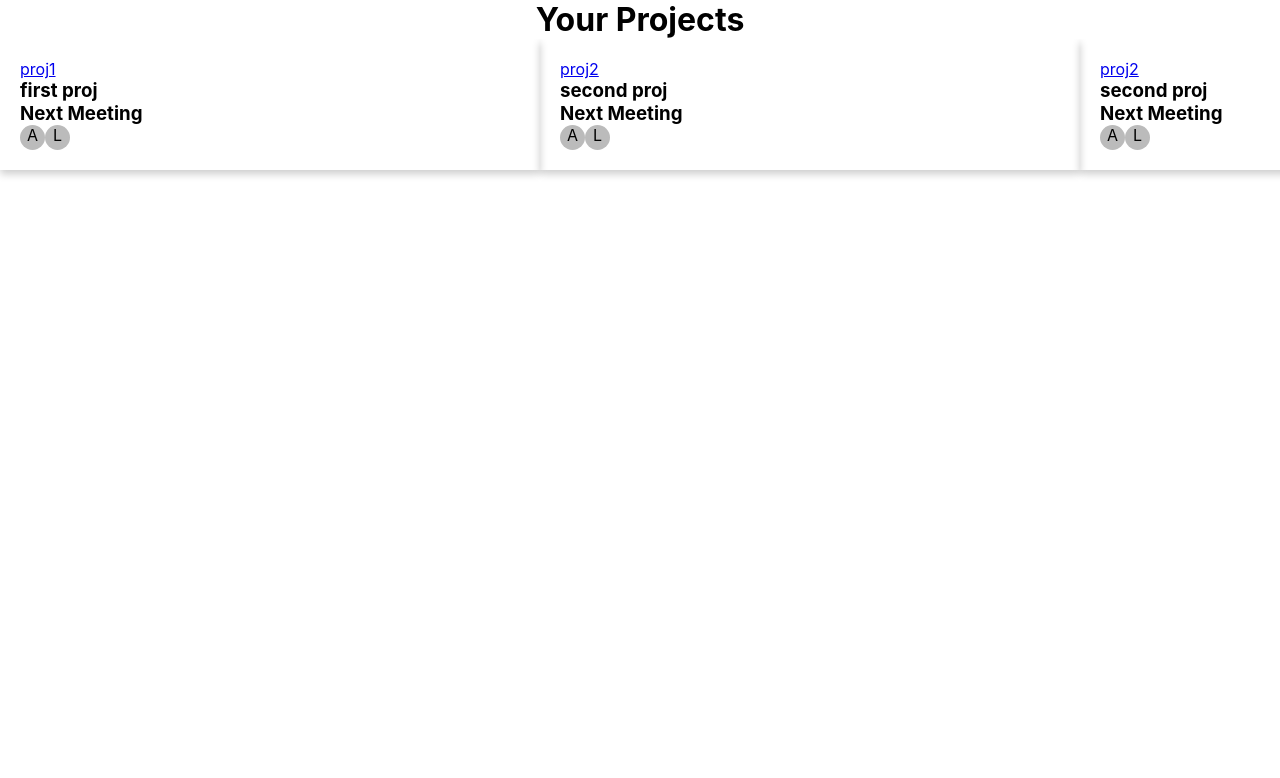
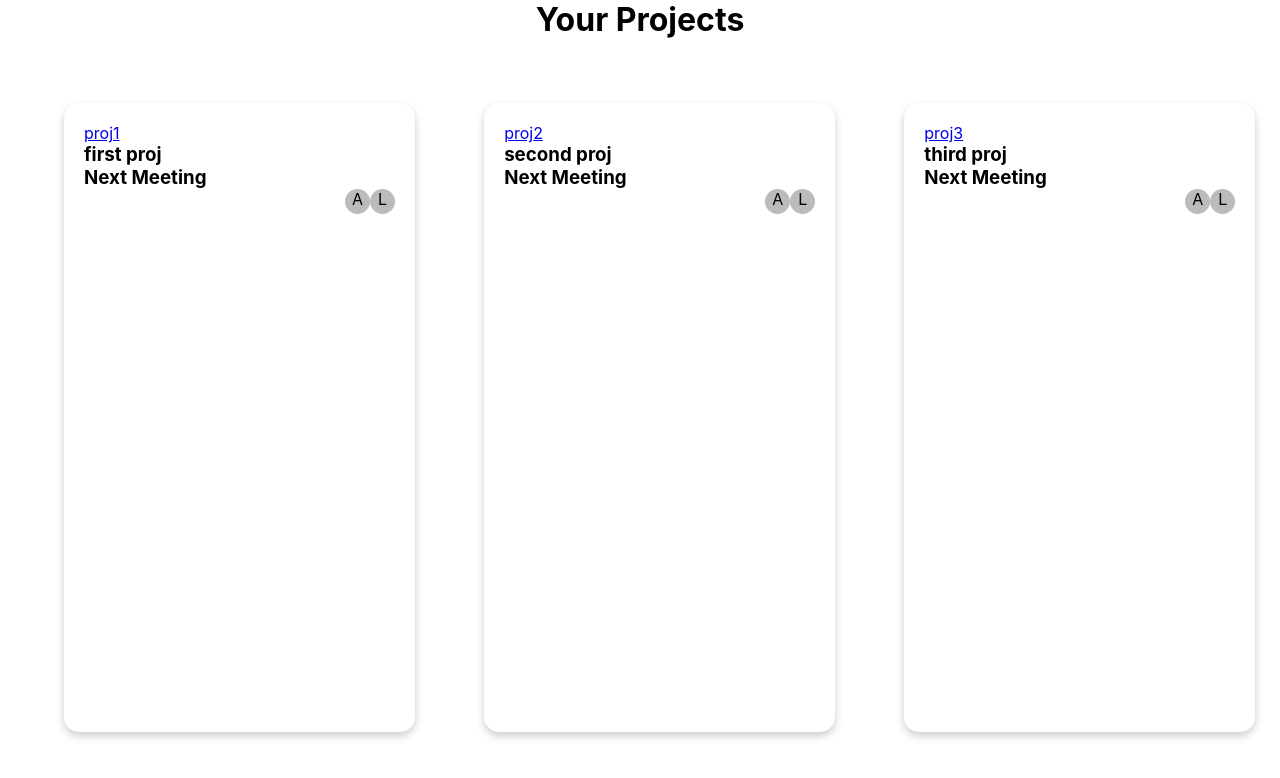
Before and after one commit to leanmiguel/Sprint, a React (Create React App) app in the folder frontend/: page / in a window 1280 px wide. Shown: the top 778 px of the page. Built offline with nearby package versions, Linux system fonts and the light colour scheme; no server answers.

Commit message:
fixed card sizing

```diff
--- a/frontend/src/components/Home/Home.js
+++ b/frontend/src/components/Home/Home.js
@@ -2,7 +2,7 @@ import React, { useState } from "react";
 
 //styled components
 
-import { ProjectsContainer, Header ,AddContainer} from "./Home.styles"
+import { ProjectsContainer, Header ,AddContainer ,AddButton} from "./Home.styles"
 
 //placeholder for fetching projects
 
@@ -19,9 +19,9 @@ const Home = () => {
       <ProjectsContainer>
         {projects.map(proj => (
           <Project key={proj.title} data={proj} />
-        ))}
-      <AddContainer>hi</AddContainer>
+        ))}<AddContainer><AddButton>+</AddButton></AddContainer>
       </ProjectsContainer>
+
     </>
   );
 };
--- a/frontend/src/components/Home/Home.styles.js
+++ b/frontend/src/components/Home/Home.styles.js
@@ -2,19 +2,21 @@ import styled from 'styled-components'
 
 export const ProjectsContainer = styled.div`
 	height: 100%;
+	overflow-x: auto;
+	padding: 5%;
 	white-space: nowrap;
-	box-sizing: border-box;
-	min-width: 100%;
-	overflow-x: scroll;
+	vertical-align: top;
 `
 export const Header = styled.h1`text-align: center;`
 
 export const AddContainer = styled.div`
-	display: inline-block;
-	flex-direction: column;
+	display: inline-flex;
 	box-shadow: 0 4px 8px 0 rgba(0, 0, 0, 0.2);
 	transition: 0.3s;
 	padding: 20px;
-	width: 500px;
-	flex-shrink: 0;
+	height: 93%;
+	width: 27%;
+	border-radius: 15px;
 `
+
+export const AddButton = styled.button`margin: auto;`
--- a/frontend/src/components/Home/Project.styles.js
+++ b/frontend/src/components/Home/Project.styles.js
@@ -1,15 +1,20 @@
 import styled from 'styled-components'
 
 export const ProjectContainer = styled.div`
-	display: inline-block;
+	display: inline-flex;
+	vertical-align: top;
 	flex-direction: column;
+	justify-content: start;
 	box-shadow: 0 4px 8px 0 rgba(0, 0, 0, 0.2);
 	transition: 0.3s;
 	padding: 20px;
-	width: 500px;
-	flex-shrink: 0;
+	margin-right: 6%;
+	height: 93%;
+	width: 27%;
+	border-radius: 15px;
 `
 export const UsersContainer = styled.div`
+	align-self: flex-end;
 	display: flex;
 	flex-direction: row;
 `
--- a/frontend/src/json/projects.json
+++ b/frontend/src/json/projects.json
@@ -30,9 +30,9 @@
 		]
 	},
 	{
-		"id": "12346",
-		"title": "proj2",
-		"description": "second proj",
+		"id": "12347",
+		"title": "proj3",
+		"description": "third proj",
 		"users": [
 			{
 				"userId": "1",
```
